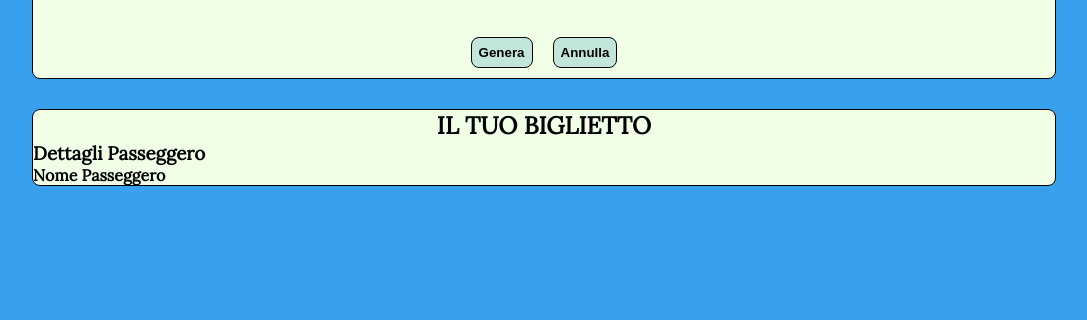
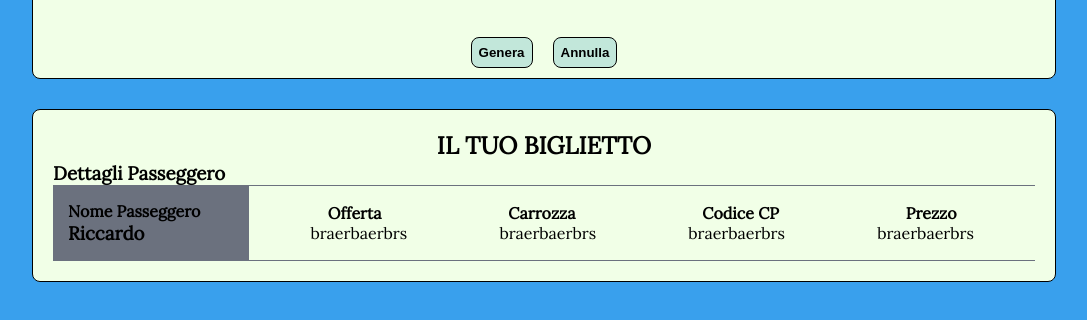
Before and after one commit to ardob5/js-biglietto-treno-form, a plain HTML site: page index.html in a window 1280 px wide. Shown: the part 150-470 px from the top of the page, without its empty margins (96-1183 px from the left). Drawn offline with Linux system fonts and the light colour scheme.

Commit message:
Struttura HTML con CSS Container 2

```diff
--- a/css/style.css
+++ b/css/style.css
@@ -95,12 +95,41 @@ h1 {
   margin: 30px 10%;
   border-radius: 8px;
   border: 1px solid #000;
+  padding: 20px;
 }
+
+h2 {
+  text-align: center;
+}
+
 
 .post-event-content {
   display: flex;
-  flex-direction: column;
-  justify-content: center;
+  justify-content: flex-start;
   align-items: center;
   flex-wrap: wrap;
+  border-top: 1px solid #6b717e;
+  border-bottom: 1px solid #6b717e;
 }
+
+.personal-user {
+  padding: 15px;
+  background-color: #6b717e;
+  width: 20%;
+}
+
+.details-user {
+  width: 80%;
+  padding: 15px;
+  display: flex;
+  flex-direction: column;
+  justify-content: flex-end;
+  align-items: baseline;
+}
+
+.row1, .row2 {
+  width: 100%;
+  display: flex;
+  justify-content: space-around;
+  align-items: center;
+}
--- a/index.html
+++ b/index.html
@@ -48,17 +48,26 @@
 
 
       <section id="container-post-event">
+        <h2>IL TUO BIGLIETTO</h2>
+        <h3>Dettagli Passeggero</h3>
         <div class="post-event-content">
-          <h2>IL TUO BIGLIETTO</h2>
-        </div>
-        <h3>Dettagli Passeggero</h3>
-        <div class="details">
           <div class="personal-user">
             <h4>Nome Passeggero</h4>
-            <h3></h3>
+            <h3 id="output-name-user">Riccardo</h3>
           </div>
           <div class="details-user">
-
+            <div class="row1">
+              <h4>Offerta</h4>
+              <h4>Carrozza</h4>
+              <h4>Codice CP</h4>
+              <h4>Prezzo</h4>
+            </div>
+            <div class="row2">
+              <p>braerbaerbrs</p>
+              <p>braerbaerbrs</p>
+              <p>braerbaerbrs</p>
+              <p>braerbaerbrs</p>
+            </div>
           </div>
         </div>
       </section>
```
